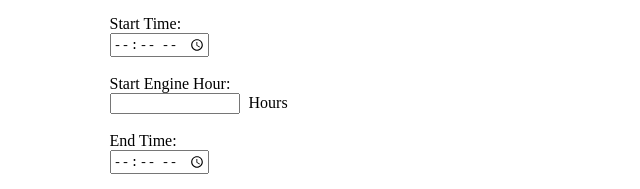
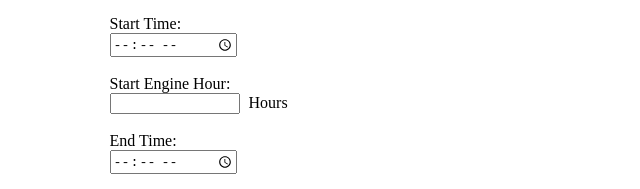
Before and after one commit to Labcoxyzl/genlog, a plain HTML site: page index.html in a window 1280 px wide. Shown: the part 240-429 px from the top of the page, without its empty margins (320-960 px from the left). Drawn offline with Linux system fonts and the light colour scheme.

Commit message:
Update index.html

```diff
--- a/index.html
+++ b/index.html
@@ -158,14 +158,14 @@
         </div>
         <br>
         <label for="startTime">Start Time:</label><br>
-        <input type="time" id="startTime" name="startTime" required><br><br>
+        <input type="time" id="startTime" name="startTime" style="width: 122px" ; required><br><br>
 
         <label for="startEngineHour">Start Engine Hour:</label><br>
         <input type="number" id="startEngineHour" name="startEngineHour" step="0.1"
             style="width: 122px; margin-right: 5px;" required> Hours<br><br>
 
         <label for="endTime">End Time:</label><br>
-        <input type="time" id="endTime" name="endTime" required><br><br>
+        <input type="time" id="endTime" name="endTime" style="width: 122px" required><br><br>
 
         <label for="endEngineHour">End Engine Hour:</label><br>
         <input type="number" id="endEngineHour" name="endEngineHour" step="0.1"
```
